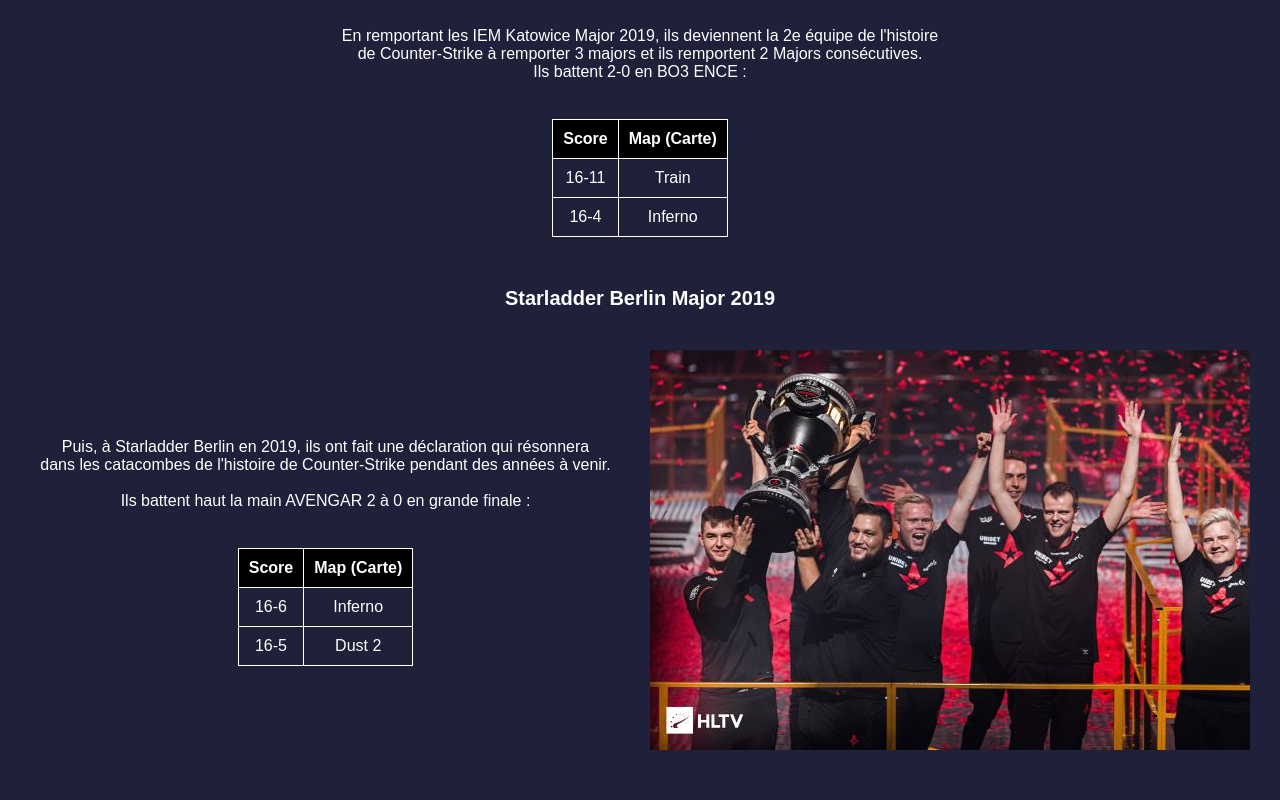
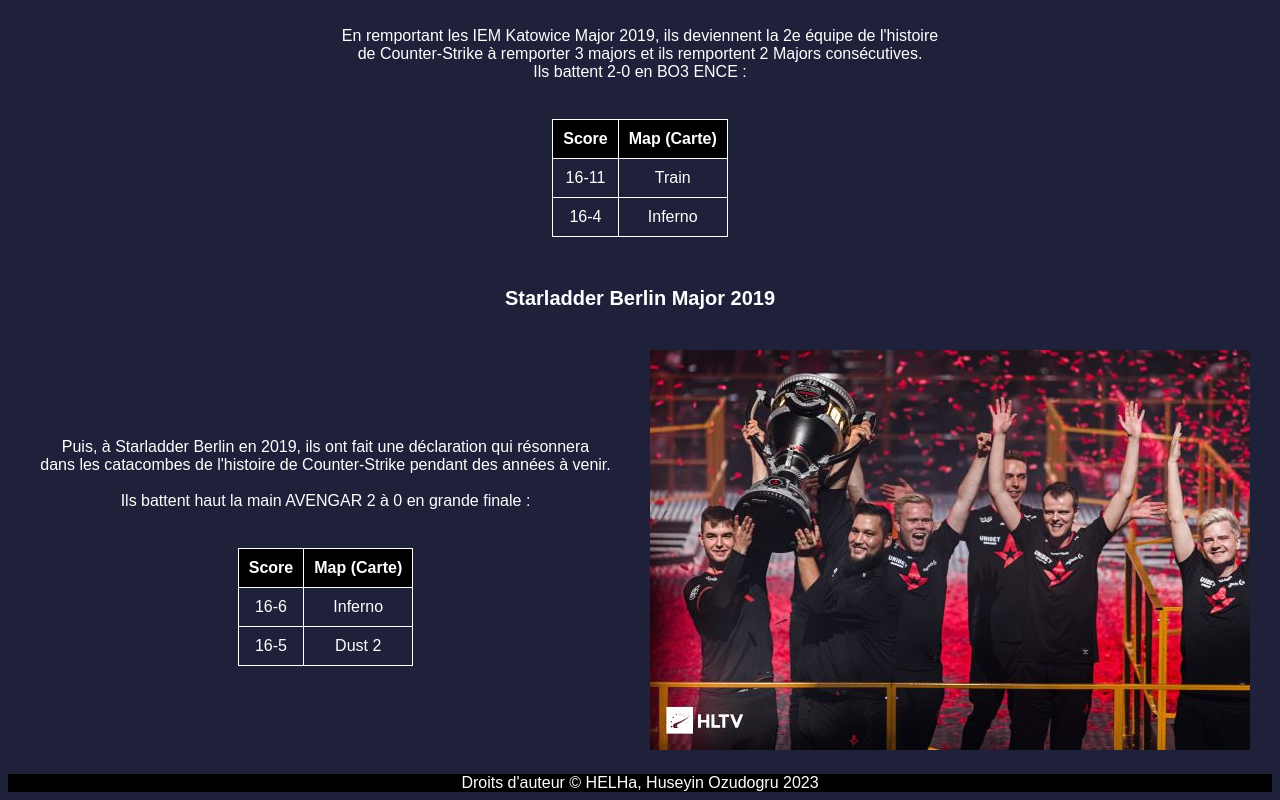
Before and after one commit to Hus0w/1BID_Projet-HTML-CSS, a plain HTML site: page astralisera.html in a window 1280 px wide. Shown: the part 3383-4183 px from the top of the page. Drawn offline with Linux system fonts and the light colour scheme.

Commit message:
Ajout d'une balise 'footer'

```diff
--- a/astralisera.html
+++ b/astralisera.html
@@ -190,5 +190,7 @@
             <div> <img class="img" src="img/berlin2019.jpg" alt="Astralis soulevant le trophée du Starladder Berlin 2019 Major."> </div>
 
         </div>
+
+        <footer> Droits d'auteur © HELHa, Huseyin Ozudogru 2023 </footer>
     </body>
 </html>
--- a/css/style.css
+++ b/css/style.css
@@ -52,6 +52,11 @@ thead {
 
 legend {
     font-weight: bold;
+}
+
+footer {
+    background-color: black;
+    text-align: center;
 }
 
 .logo {
```
Also changed, not shown: contact.html (+2 -0 lines), debuts.html (+2 -0 lines), index.html (+2 -0 lines), nowdays.html (+2 -0 lines), nvdepart.html (+2 -0 lines), origines.html (+2 -0 lines).
